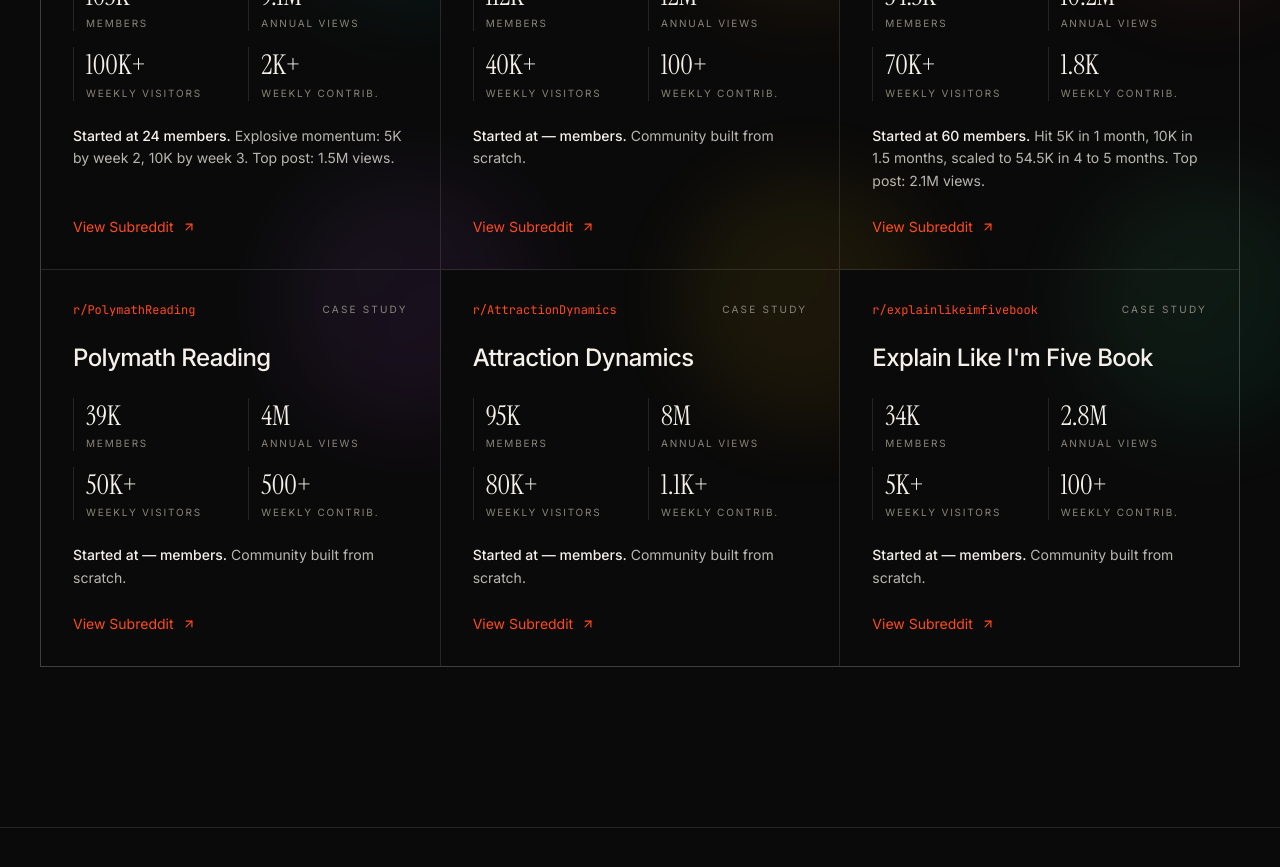
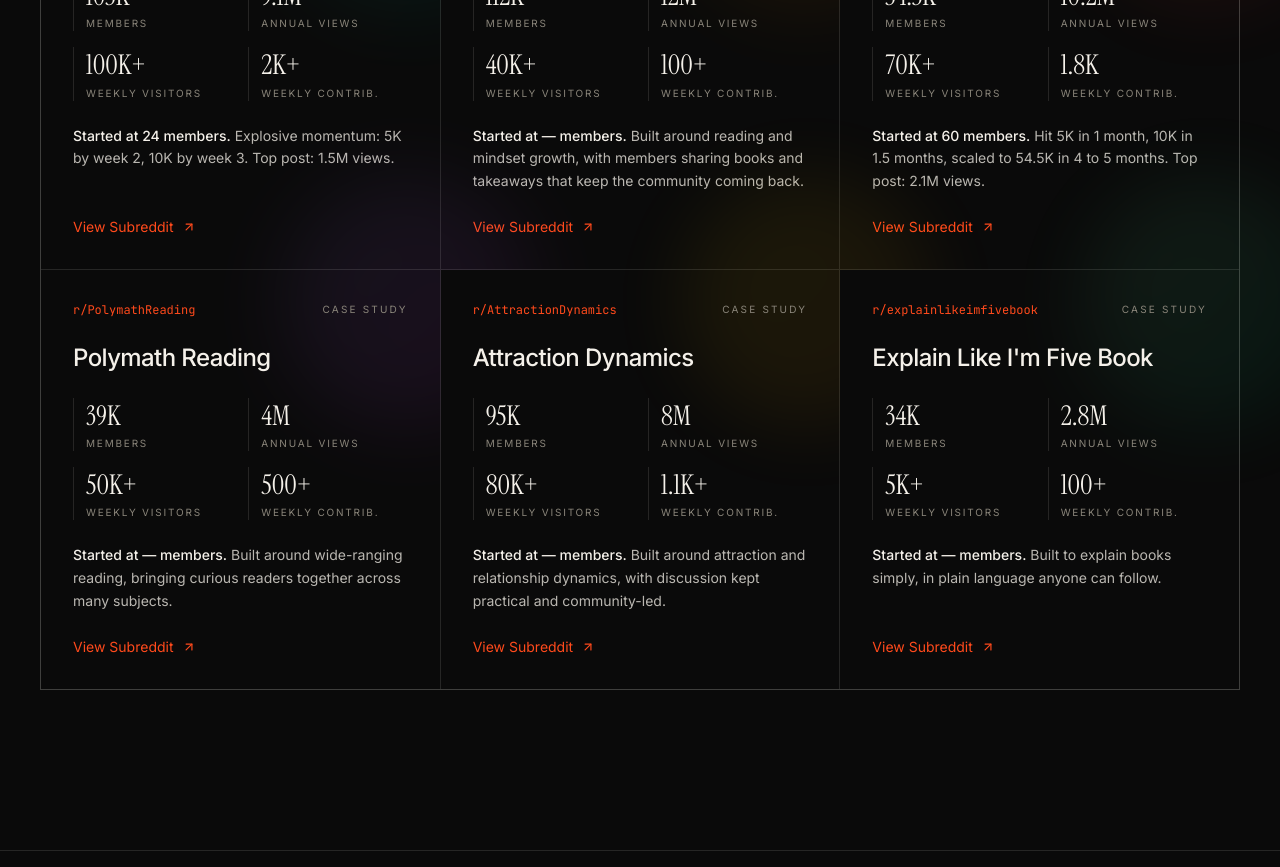
Before and after one commit to amex77/New-Portfolio, a React (Vite) app: page / in a window 1280 px wide. Shown: the part 4800-5667 px from the top of the page. Built offline with nearby package versions, Linux system fonts and the light colour scheme.

Commit message:
Fill new subreddit tiles with non-numeric stories

```diff
--- a/src/data.ts
+++ b/src/data.ts
@@ -89,7 +89,7 @@
     weeklyVisitors: "40K+",
     weeklyContributions: "100+",
     started: "—",
-    story: "Community built from scratch.",
+    story: "Built around reading and mindset growth, with members sharing books and takeaways that keep the community coming back.",
     url: "https://www.reddit.com/r/Growthmindsetbookclub/",
     accent: "from-amber-300 to-orange-500",
   },
@@ -116,7 +116,7 @@
     weeklyVisitors: "50K+",
     weeklyContributions: "500+",
     started: "—",
-    story: "Community built from scratch.",
+    story: "Built around wide-ranging reading, bringing curious readers together across many subjects.",
     url: "https://www.reddit.com/r/PolymathReading/",
     accent: "from-violet-400 to-fuchsia-500",
   },
@@ -129,7 +129,7 @@
     weeklyVisitors: "80K+",
     weeklyContributions: "1.1K+",
     started: "—",
-    story: "Community built from scratch.",
+    story: "Built around attraction and relationship dynamics, with discussion kept practical and community-led.",
     url: "https://www.reddit.com/r/AttractionDynamics/",
     accent: "from-yellow-300 to-amber-500",
   },
@@ -142,7 +142,7 @@
     weeklyVisitors: "5K+",
     weeklyContributions: "100+",
     started: "—",
-    story: "Community built from scratch.",
+    story: "Built to explain books simply, in plain language anyone can follow.",
     url: "https://www.reddit.com/r/explainlikeimfivebook",
     accent: "from-green-300 to-emerald-500",
   },
```
